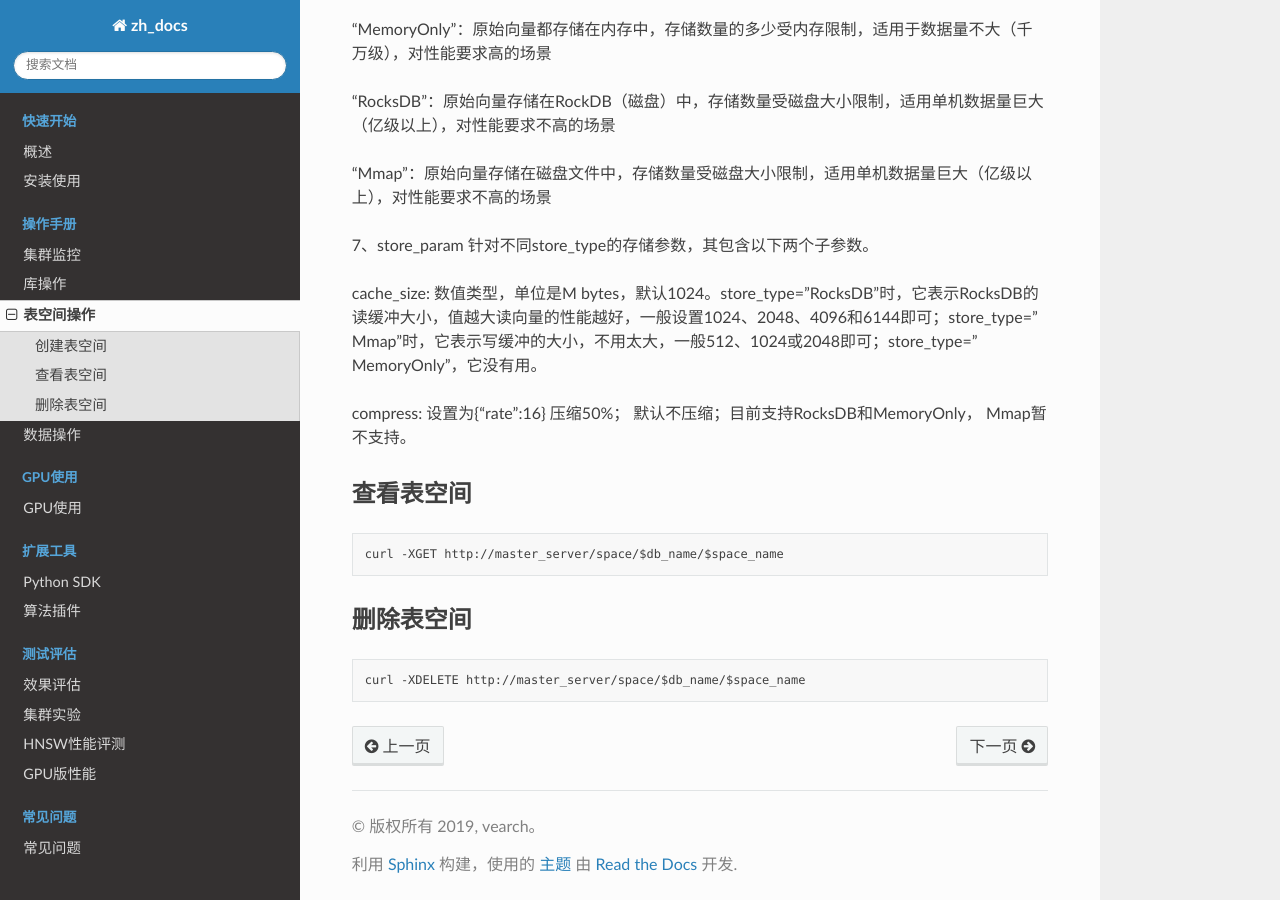
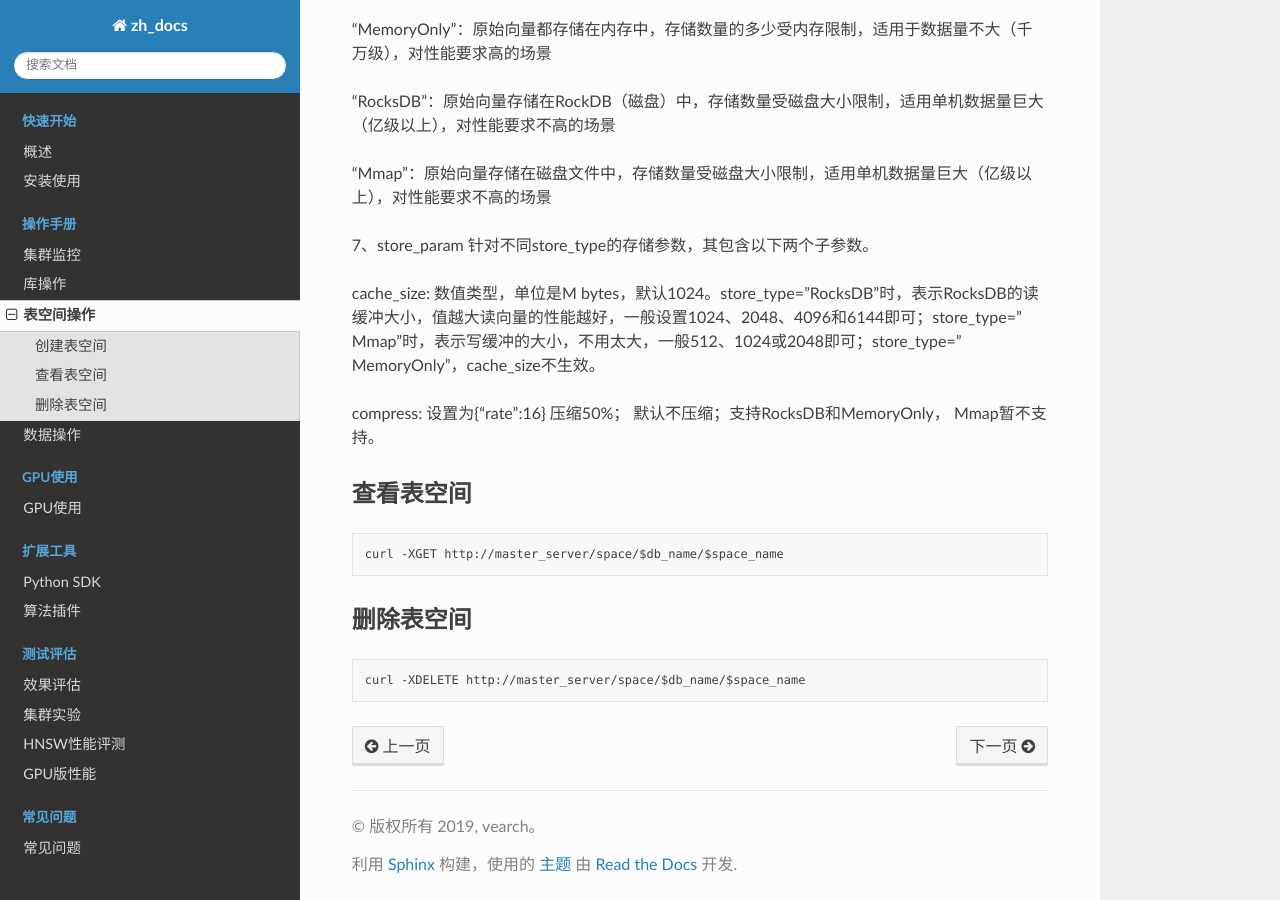
Before and after one commit to vearch/zh_docs, a Sphinx documentation site: the page built from docs/source/use_op/op_space.rst, in a window 1280 px wide and 900 px high, scrolled down 5318 px. Built offline with Sphinx 7.4.7 and the Read the Docs theme 2.0.0, drawn with Linux system fonts in a browser that asks for light colours; pages that are not in the unit, such as notebooks, are missing from menus.

Commit message:
Update op_space.rst

```diff
--- a/docs/source/use_op/op_space.rst
+++ b/docs/source/use_op/op_space.rst
@@ -285,9 +285,9 @@ properties配置:
 
 7、store_param 针对不同store_type的存储参数，其包含以下两个子参数。
 
-cache_size: 数值类型，单位是M bytes，默认1024。store_type="RocksDB"时，它表示RocksDB的读缓冲大小，值越大读向量的性能越好，一般设置1024、2048、4096和6144即可；store_type="Mmap"时，它表示写缓冲的大小，不用太大，一般512、1024或2048即可；store_type="MemoryOnly"，它没有用。
+cache_size: 数值类型，单位是M bytes，默认1024。store_type="RocksDB"时，表示RocksDB的读缓冲大小，值越大读向量的性能越好，一般设置1024、2048、4096和6144即可；store_type="Mmap"时，表示写缓冲的大小，不用太大，一般512、1024或2048即可；store_type="MemoryOnly"，cache_size不生效。
 
-compress: 设置为{"rate":16} 压缩50%； 默认不压缩；目前支持RocksDB和MemoryOnly， Mmap暂不支持。
+compress: 设置为{"rate":16} 压缩50%； 默认不压缩；支持RocksDB和MemoryOnly， Mmap暂不支持。
 
 
 查看表空间
```
